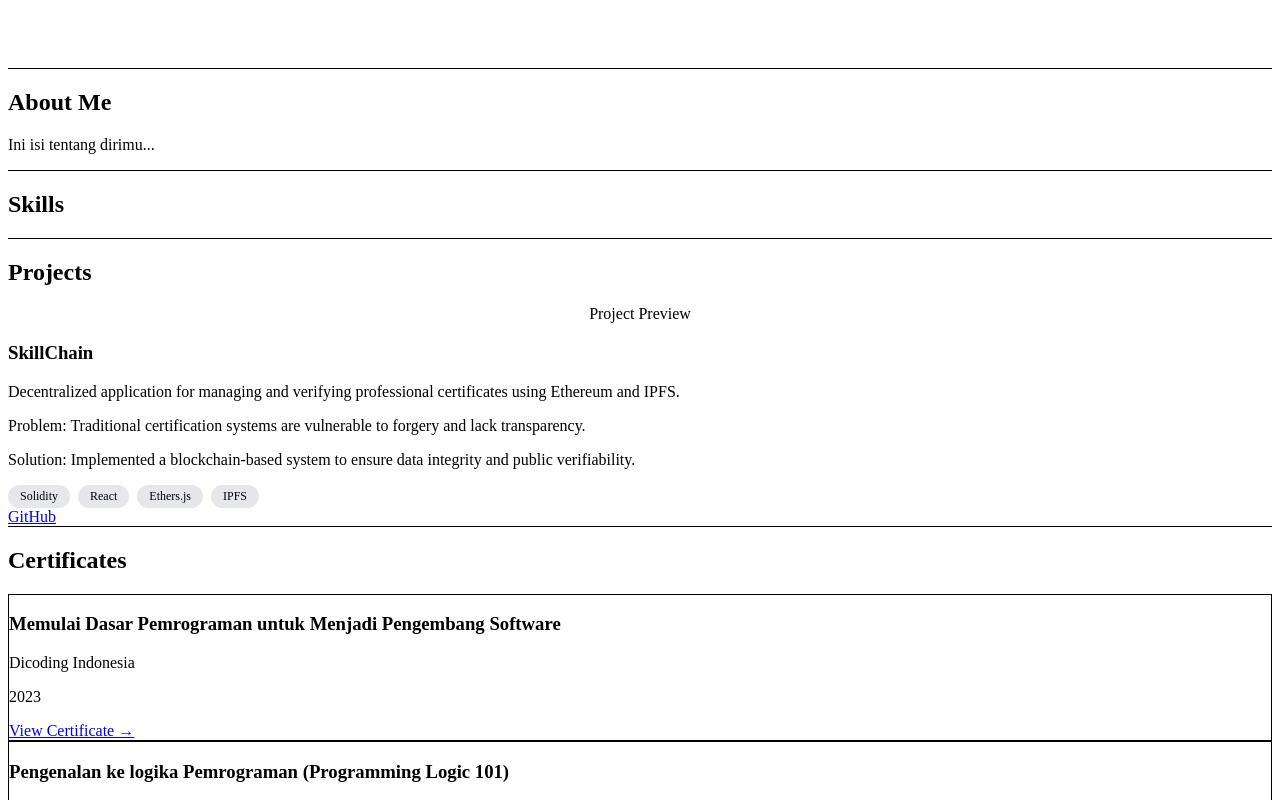
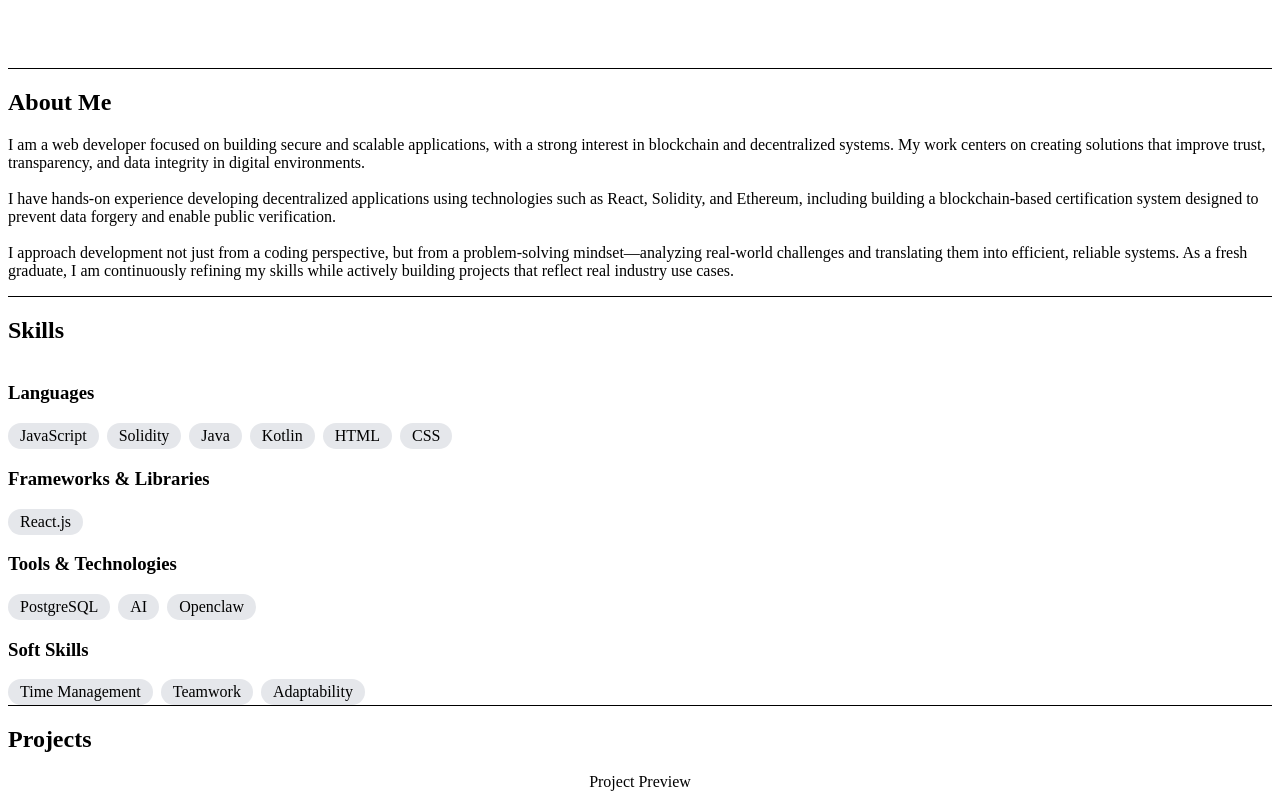
Before and after one commit to Murito-01/personal-portofolio, a Next.js app: page / in a window 1280 px wide. Shown: the part 740-1540 px from the top of the page. Built offline with nearby package versions, Linux system fonts and the light colour scheme.

Commit message:
Revise About section content

```diff
--- a/components/About.tsx
+++ b/components/About.tsx
@@ -4,7 +4,22 @@ export default function About() {
       <div className="max-w-5xl mx-auto">
         <h2 className="text-3xl font-bold mb-12 tracking-tight">About Me</h2>
         <p className="text-gray-600 leading-relaxed">
-            Ini isi tentang dirimu...
+          I am a web developer focused on building secure and scalable
+          applications, with a strong interest in blockchain and decentralized
+          systems. My work centers on creating solutions that improve trust,
+          transparency, and data integrity in digital environments.
+          <br />
+          <br />
+          I have hands-on experience developing decentralized applications using
+          technologies such as React, Solidity, and Ethereum, including building
+          a blockchain-based certification system designed to prevent data
+          forgery and enable public verification.
+          <br />
+          <br />I approach development not just from a coding perspective, but
+          from a problem-solving mindset—analyzing real-world challenges and
+          translating them into efficient, reliable systems. As a fresh
+          graduate, I am continuously refining my skills while actively building
+          projects that reflect real industry use cases.
         </p>
       </div>
     </section>
--- a/components/Footer.tsx
+++ b/components/Footer.tsx
@@ -5,10 +5,6 @@ export default function Footer() {
 
           <p>© {new Date().getFullYear()} Muhammad Risto Abrar</p>
 
-          <p className="mt-2 md:mt-0">
-            Built with Next.js & Tailwind CSS
-          </p>
-
         </div>
       </footer>
     );
--- a/components/Hero.tsx
+++ b/components/Hero.tsx
@@ -9,7 +9,7 @@ export default function Hero() {
         </h1>
 
         <h2 className="text-xl text-gray-600">
-          Web Developer
+          Full-Stack Developer
         </h2>
 
         <p className="text-gray-600 leading-relaxed mb-8 max-w-xl">
--- a/components/Navbar.tsx
+++ b/components/Navbar.tsx
@@ -5,7 +5,7 @@ export default function Navbar() {
 
         {/* Logo */}
         <h1 className="font-semibold">
-          Muhammad Risto Abrar
+          Risto.dev
         </h1>
 
         {/* Menu */}
--- a/components/Skills.tsx
+++ b/components/Skills.tsx
@@ -2,7 +2,119 @@ export default function Skills() {
   return (
     <section id="skills" className="py-24 px-6 border-b">
       <div className="max-w-5xl mx-auto">
-          <h2 className="text-3xl font-bold mb-12 tracking-tight">Skills</h2>
+
+        <h2 className="text-3xl font-bold mb-12 tracking-tight">
+          Skills
+        </h2>
+
+        <div className="grid md:grid-cols-2 gap-10 items-start">
+
+          {/* Languages */}
+          <div>
+            <h3 className="text-xl text-gray-600 mb-4">
+              Languages
+            </h3>
+            <div
+              className="flex flex-wrap gap-2"
+              style={{ display: "flex", flexWrap: "wrap", gap: "0.5rem" }}
+            >
+              {["JavaScript", "Solidity", "Java", "Kotlin", "HTML", "CSS"].map((skill, i) => (
+                <span
+                  key={i}
+                  className="inline-flex items-center text-sm px-3 py-1 bg-gray-200 rounded-full whitespace-nowrap"
+                  style={{
+                    backgroundColor: "#e5e7eb", // gray-200
+                    padding: "0.25rem 0.75rem", // py-1 px-3
+                    borderRadius: "9999px",
+                    whiteSpace: "nowrap",
+                  }}
+                >
+                  {skill}
+                </span>
+              ))}
+            </div>
+          </div>
+
+          {/* Frameworks */}
+          <div>
+            <h3 className="text-xl text-gray-600 mb-4">
+              Frameworks & Libraries
+            </h3>
+            <div
+              className="flex flex-wrap gap-2"
+              style={{ display: "flex", flexWrap: "wrap", gap: "0.5rem" }}
+            >
+              {["React.js"].map((skill, i) => (
+                <span
+                  key={i}
+                  className="inline-flex items-center text-sm px-3 py-1 bg-gray-200 rounded-full whitespace-nowrap"
+                  style={{
+                    backgroundColor: "#e5e7eb",
+                    padding: "0.25rem 0.75rem",
+                    borderRadius: "9999px",
+                    whiteSpace: "nowrap",
+                  }}
+                >
+                  {skill}
+                </span>
+              ))}
+            </div>
+          </div>
+
+          {/* Tools */}
+          <div>
+            <h3 className="text-xl text-gray-600 mb-4">
+              Tools & Technologies
+            </h3>
+            <div
+              className="flex flex-wrap gap-2"
+              style={{ display: "flex", flexWrap: "wrap", gap: "0.5rem" }}
+            >
+              {["PostgreSQL", "AI", "Openclaw"].map((skill, i) => (
+                <span
+                  key={i}
+                  className="inline-flex items-center text-sm px-3 py-1 bg-gray-200 rounded-full whitespace-nowrap"
+                  style={{
+                    backgroundColor: "#e5e7eb",
+                    padding: "0.25rem 0.75rem",
+                    borderRadius: "9999px",
+                    whiteSpace: "nowrap",
+                  }}
+                >
+                  {skill}
+                </span>
+              ))}
+            </div>
+          </div>
+
+          {/* Soft Skills */}
+          <div>
+            <h3 className="text-xl text-gray-600 mb-4">
+              Soft Skills
+            </h3>
+            <div
+              className="flex flex-wrap gap-2"
+              style={{ display: "flex", flexWrap: "wrap", gap: "0.5rem" }}
+            >
+              {["Time Management", "Teamwork", "Adaptability"].map((skill, i) => (
+                <span
+                  key={i}
+                  className="inline-flex items-center text-sm px-3 py-1 bg-gray-200 rounded-full whitespace-nowrap"
+                  style={{
+                    backgroundColor: "#e5e7eb",
+                    padding: "0.25rem 0.75rem",
+                    borderRadius: "9999px",
+                    whiteSpace: "nowrap",
+                  }}
+                >
+                  {skill}
+                </span>
+              ))}
+            </div>
+          </div>
+
+        </div>
+
       </div>
     </section>
   );
```
Lines whose indentation alone changed are shown as unchanged.
